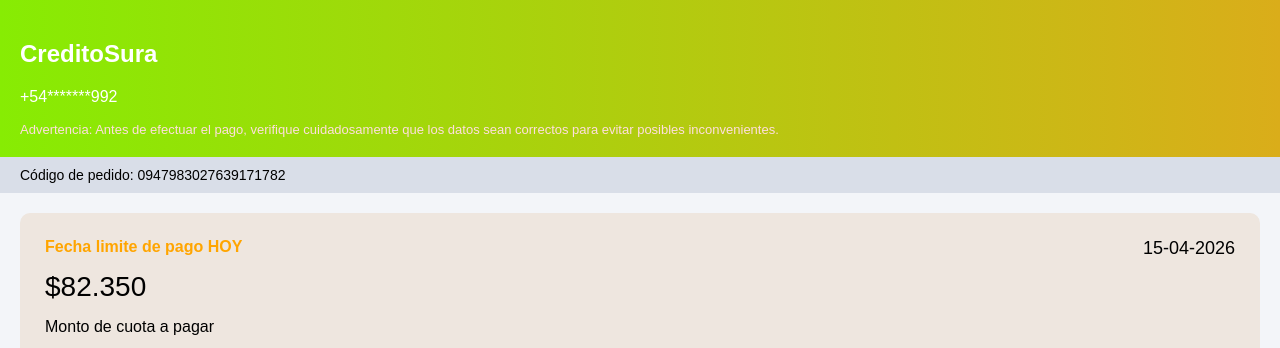
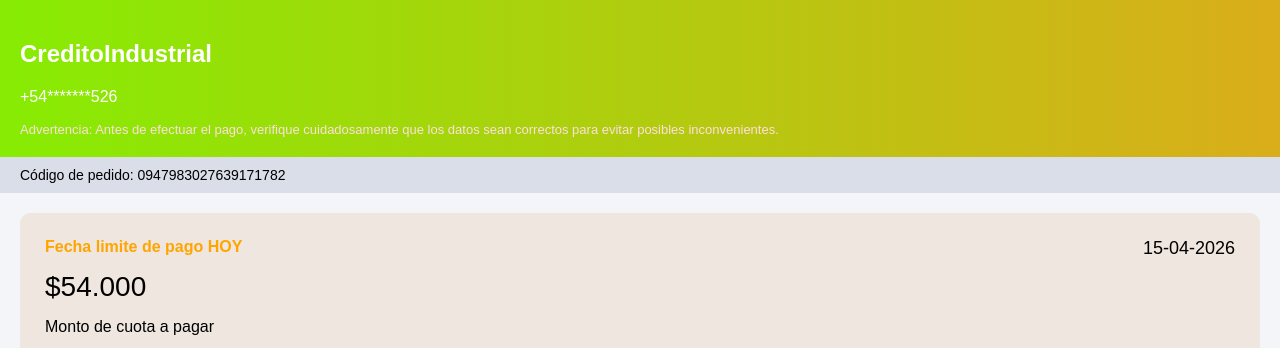
Before and after one commit to cobrofinanapp76-alt/Prestamo.apP-pago.only, a plain HTML site: page index.html in a window 1280 px wide. Shown: the top 348 px of the page. Drawn offline with Linux system fonts and the light colour scheme.

Commit message:
Update index.html

```diff
--- a/index.html
+++ b/index.html
@@ -77,8 +77,8 @@
 <body>
 
 <div class="header">
-    <h2>CreditoSura</h2>
-    <p>+54*******992</p>
+    <h2>CreditoIndustrial</h2>
+    <p>+54*******526</p>
     <div class="warning">
         Advertencia: Antes de efectuar el pago, verifique cuidadosamente que los datos sean correctos para evitar posibles inconvenientes.
     </div>
@@ -93,7 +93,7 @@
 
     <div class="atraso">Fecha limite de pago HOY </div>
 
-    <div class="monto">$82.350</div>
+    <div class="monto">$54.000</div>
     <div>Monto de cuota a pagar</div>
 
     <div class="mensaje">
```
